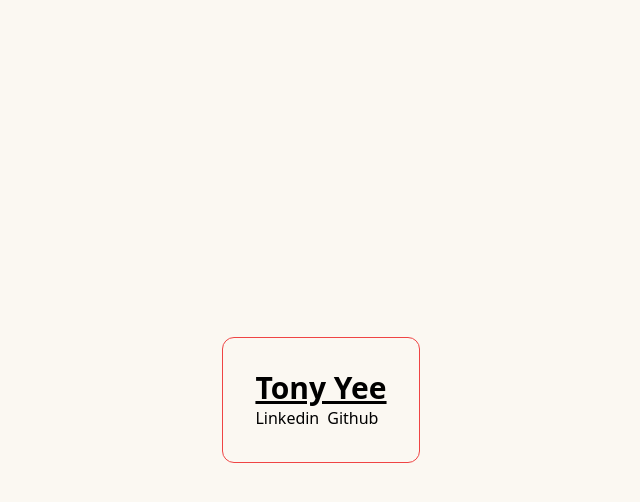
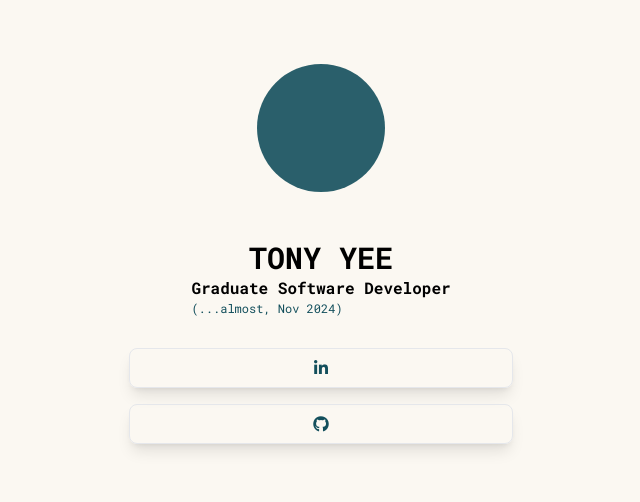
Before and after one commit to coriandar/coriandar.github.io, a website: page index.html in a window 1280 px wide. Shown: the whole page, without its empty margins (319-959 px from the left). Drawn offline with nearby package versions, Linux system fonts and the light colour scheme.

Commit message:
[ui]: add links

```diff
--- a/index.html
+++ b/index.html
@@ -3,7 +3,25 @@
     <head>
         <meta charset="UTF-8" />
         <meta name="viewport" content="width=device-width, initial-scale=1.0" />
-        <title>Document</title>
+        <title>Tony Yee</title>
+        <link rel="preconnect" href="https://fonts.googleapis.com" />
+        <link rel="preconnect" href="https://fonts.gstatic.com" crossorigin />
+
+        <script
+            src="https://kit.fontawesome.com/3068c1668c.js"
+            crossorigin="anonymous"
+        ></script>
+
+        <link
+            href="https://fonts.googleapis.com/css2?family=Roboto+Mono:wght@100;400;700&display=swap"
+            rel="stylesheet"
+        />
+
+        <style>
+            body {
+                font-family: "Roboto Mono", monospace;
+            }
+        </style>
         <script src="https://cdn.tailwindcss.com"></script>
         <script>
             tailwind.config = {
@@ -12,31 +30,61 @@
                         colors: {
                             mellow: "#fbf8f2",
                             red: "#ef4444",
+                            darkCyan2: "#134f5c",
                         },
                     },
                 },
             };
         </script>
     </head>
-    <body style="background: #fbf8f2">
-        <main
-            class="flex h-screen w-screen flex-col items-center justify-center"
+    <body style="background-color: #fbf8f2">
+        <main class="flex justify-center">
+            <div class="m-4 flex flex-col items-center gap-8 p-8">
+                <span
+                    id="profile"
+                    class="bg-darkCyan2 m-4 rounded-full p-16 opacity-90"
+                ></span>
+                <div id="about" class="flex min-h-fit min-w-fit flex-col">
+                    <h1 class="text-center text-3xl font-bold">TONY YEE</h1>
+                    <p class="font-bold">Graduate Software Developer</p>
+                    <p class="text-darkCyan2 text-xs font-normal">
+                        (...almost, Nov 2024)
+                    </p>
+                </div>
+                <section id="contacts" class="w-96">
+                    <ul class="flex w-full flex-col items-center gap-4">
+                        <li class="w-full">
+                            <a
+                                href="https://www.linkedin.com/in/yeetony/"
+                                target="_blank"
                             >
-            <div
-                id="card"
-                class="border-red min-h-fit min-w-fit rounded-xl border p-8"
+                                <button
+                                    class="text-darkCyan2 hover:border-darkCyan2/30 mr-2 h-10 w-10 w-full items-center justify-center rounded-lg border shadow-lg hover:text-[#000000]"
+                                    type="button"
+                                    aria-label="LinkedIn Profile"
+                                    title="LinkedIn Profile"
                                 >
-                <h1 class="text-3xl font-bold underline">Tony Yee</h1>
-                <ul class="flex gap-2">
-                    <li>
-                        <a href="https://www.linkedin.com/in/yeetony/">
-                            Linkedin
+                                    <i class="fa-brands fa-linkedin-in"></i>
+                                </button>
                             </a>
                         </li>
-                    <li>
-                        <a href="https://github.com/coriandar/"> Github </a>
+                        <li class="w-full">
+                            <a
+                                href="https://github.com/coriandar/"
+                                target="_blank"
+                            >
+                                <button
+                                    class="text-darkCyan2 hover:border-darkCyan2/30 mr-2 h-10 w-10 w-full items-center justify-center rounded-lg border shadow-lg hover:text-[#000000]"
+                                    type="button"
+                                    aria-label="GitHub Profile"
+                                    title="GitHub Profile"
+                                >
+                                    <i class="fa-brands fa-github"></i>
+                                </button>
+                            </a>
                         </li>
                     </ul>
+                </section>
             </div>
         </main>
     </body>
```
Lines whose indentation alone changed are shown as unchanged.
